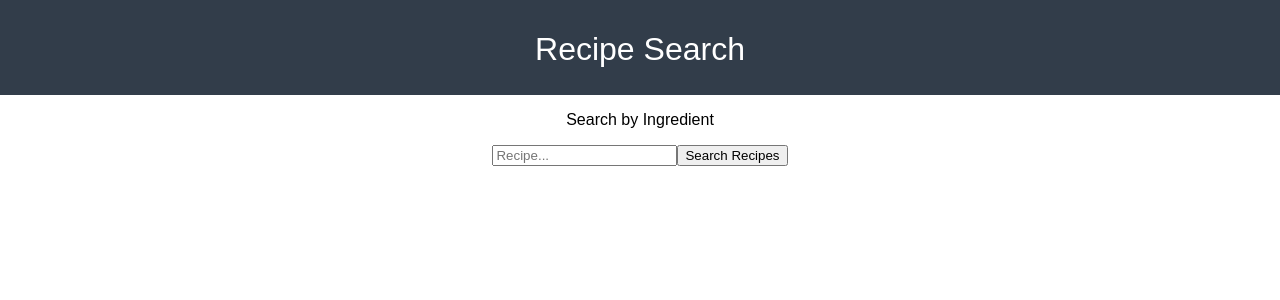
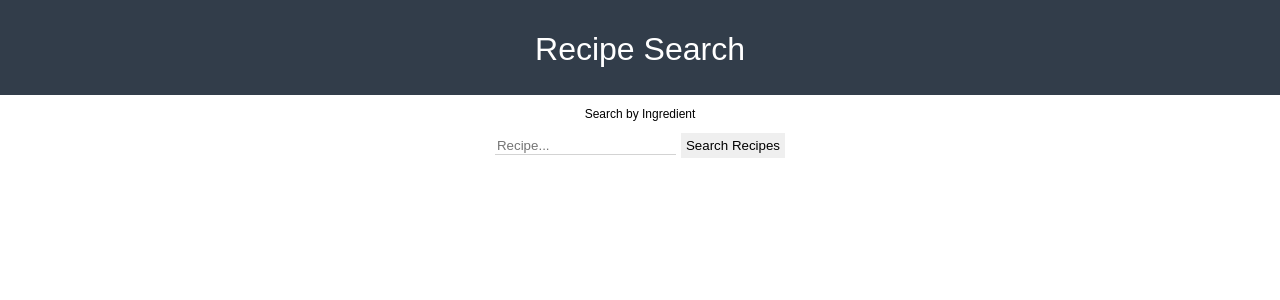
Before and after one commit to BlakeBurbach/react_recipe_app_ts, a React (Create React App) app: page / in a window 1280 px wide. Shown: the top 300 px of the page. Built offline with nearby package versions, Linux system fonts and the light colour scheme.

Commit message:
RecipeSearchForm styling, and now receiving data from API

```diff
--- a/src/App.tsx
+++ b/src/App.tsx
@@ -4,11 +4,18 @@ import './App.css';
 import Header from './components/Header/Header';
 import RecipeSearchForm from './components/RecipeSearchForm/RecipeSearchForm';
 
+const API_KEY = "17963c4e9b3d709bed93a750fdd4f7ea";
+
 class App extends React.Component {
 
+  // fetch function called by onSubmit from RecipeSearchForm to Fork2Food API
   public getRecipes = async (event: any) => {
     event.preventDefault();
-    console.log('getRecipes working');
+    // value from text input
+    const RecipeName = event.target.RecipeName.value;
+    const API_CALL = await fetch(`https://www.food2fork.com/api/search?key=${API_KEY}&q=${RecipeName}`);
+    const data = await API_CALL.json();
+    console.log(data);
   }
 
   public render() {
--- a/src/components/Header/Header.css
+++ b/src/components/Header/Header.css
@@ -1,5 +1,9 @@
+:root {
+    --main-color: rgb(50, 61, 74);
+}
+
 .App__header {
-    background-color: rgb(50, 61, 74);
+    background-color: var(--main-color);
     height: 75px;
     padding: 10px;
 }
--- /dev/null
+++ b/src/components/RecipeSearchForm/RecipeSearchForm.css
@@ -0,0 +1,32 @@
+:root {
+    --main-input-text: Arial, Helvetica, sans-serif;
+    --main-color: rgb(50, 61, 74);
+}
+
+.t-input-label {
+    font-family: var(--main-input-text);
+    font-size: 12px;
+    font-weight: 300;
+}
+
+.App__input-form__input {
+    border: none;
+    border-bottom: 1px solid lightgray;
+    margin-right: 5px;
+}
+
+.t-form-button {
+    font-family: var(--main-input-text);
+}
+
+.App__input-form__button {
+    padding: 5px;
+    transition: 0.2s;
+    border: none;
+}
+
+.App__input-form__button:hover {
+    transition: 0.2s;
+    background-color: var(--main-color);
+    color: rgb(255, 255, 255);
+}
--- a/src/components/RecipeSearchForm/RecipeSearchForm.tsx
+++ b/src/components/RecipeSearchForm/RecipeSearchForm.tsx
@@ -1,14 +1,15 @@
 import * as React from 'react';
+import './RecipeSearchForm.css';
 
 interface IRecipeSearchFormProps {
     getRecipes: (event: any) => Promise<void>
 };
 
 const RecipeSearchForm: React.SFC<IRecipeSearchFormProps> = props => (
-    <form onSubmit={props.getRecipes}>
-        <p>Search by Ingredient</p>
-        <input type="text" name="RecipeName" placeholder="Recipe..."/>
-        <button>Search Recipes</button>
+    <form className="App__input-form" onSubmit={props.getRecipes}>
+        <p className="t-input-label App__input-form__label">Search by Ingredient</p>
+        <input className="t-input-text App__input-form__input" type="text" name="RecipeName" placeholder="Recipe..."/>
+        <button className="t-form-button App__input-form__button">Search Recipes</button>
     </form>
 );
 
```
